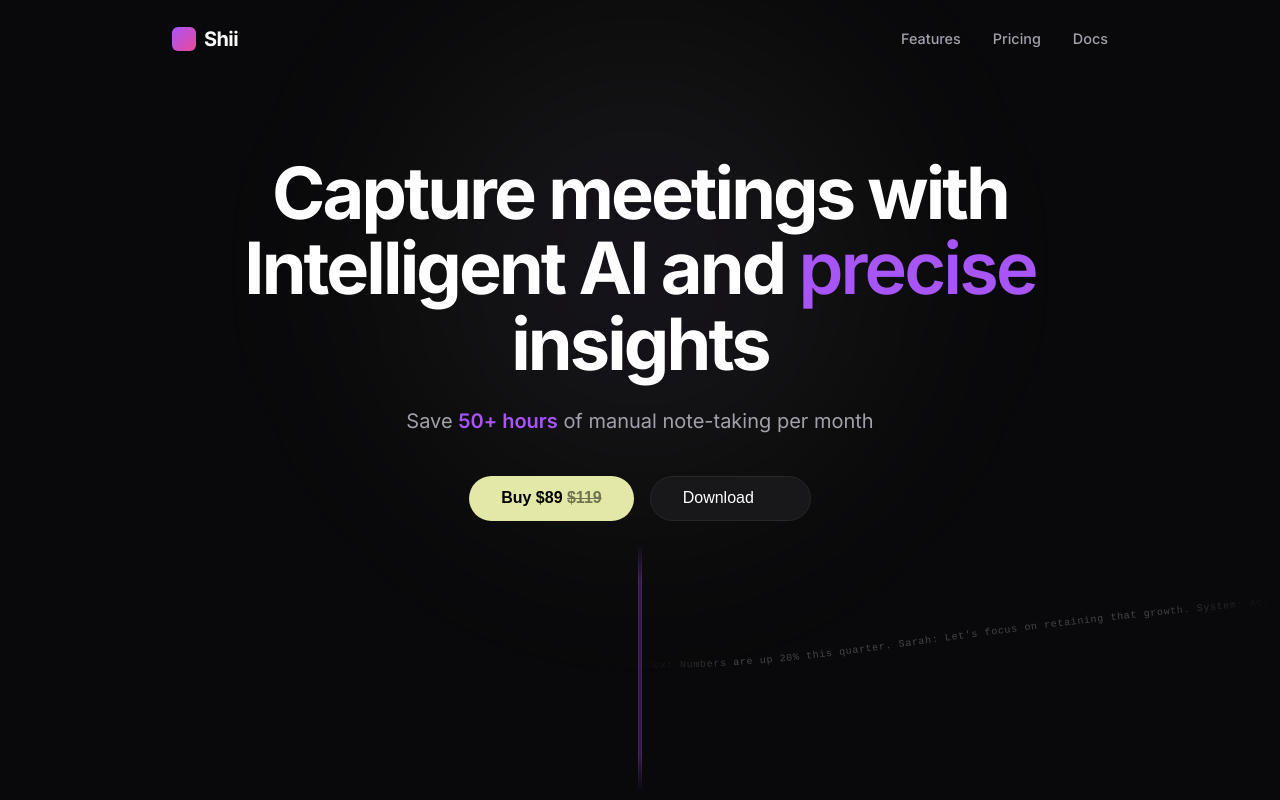
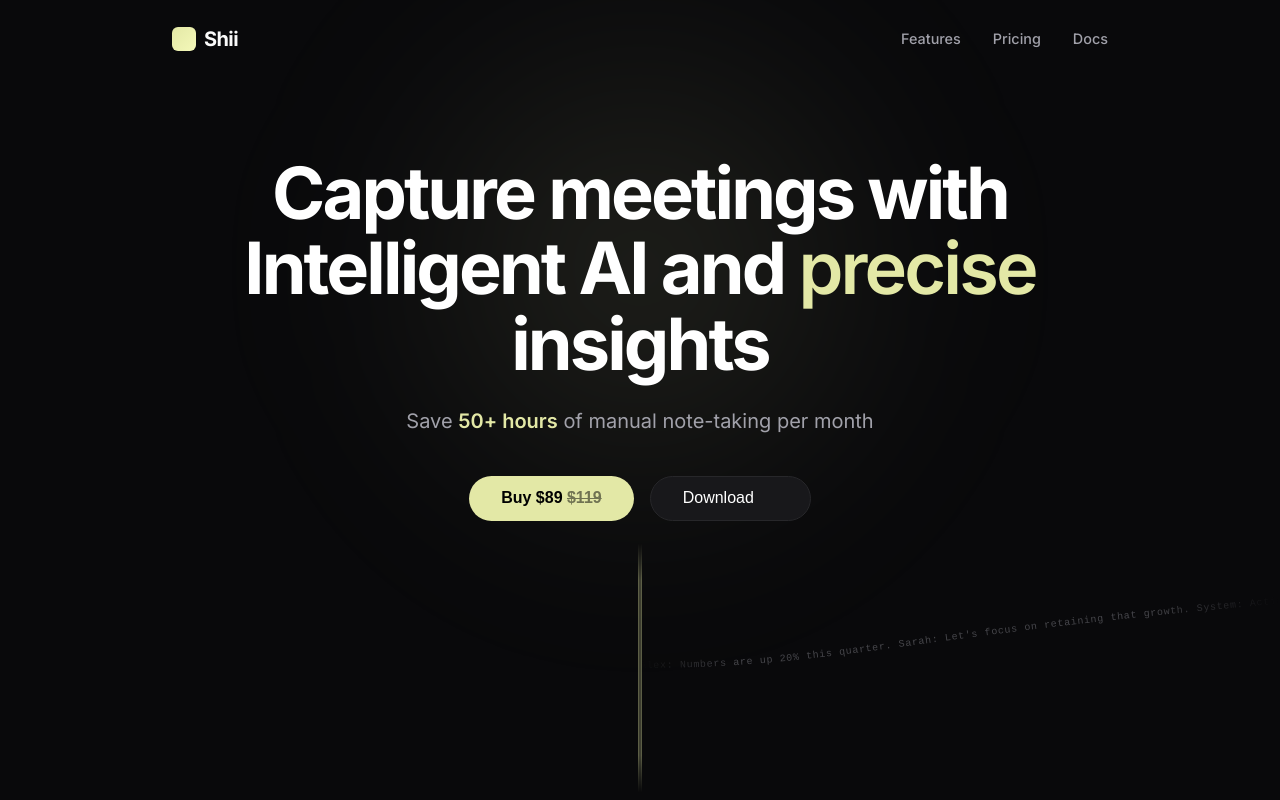
Before and after one commit to princecodes247/shii, a Next.js app: page / in a window 1280 px wide. Shown: the top 800 px of the page. Built offline with nearby package versions, Linux system fonts and the light colour scheme; some icons are missing.

Commit message:
change accent colors

```diff
--- a/src/app/page.module.css
+++ b/src/app/page.module.css
@@ -16,7 +16,7 @@
   transform: translateX(-50%);
   width: 800px;
   height: 800px;
-  background: radial-gradient(circle, rgba(139, 92, 246, 0.1) 0%, rgba(227, 232, 166, 0.05) 30%, transparent 60%);
+  background: radial-gradient(circle, rgba(227, 232, 166, 0.12) 0%, rgba(227, 232, 166, 0.05) 30%, transparent 60%);
   filter: blur(80px);
   z-index: 0;
   pointer-events: none;
@@ -47,7 +47,7 @@
 .logoIcon {
   width: 24px;
   height: 24px;
-  background: linear-gradient(135deg, #a855f7, #ec4899);
+  background: linear-gradient(135deg, var(--accent), var(--accent-hover));
   border-radius: 6px;
 }
 
@@ -152,7 +152,7 @@
 }
 
 .highlightText {
-  color: #a855f7;
+  color: var(--accent);
   font-weight: 600;
 }
 
@@ -233,7 +233,7 @@
 
 .audioBar {
   width: 5px;
-  background: linear-gradient(to top, var(--accent), var(--chip-green));
+  background: linear-gradient(to top, var(--accent), var(--accent-hover));
   border-radius: 3px;
   animation-name: audioPulse;
   animation-iteration-count: infinite;
--- a/src/components/AudioPipeline.module.css
+++ b/src/components/AudioPipeline.module.css
@@ -86,10 +86,10 @@
   transform: translate(-50%, -50%);
   width: 4px;
   height: 250px;
-  background: rgba(168, 85, 247, 0.6);
-  border-left: 1px solid rgba(168, 85, 247, 0.9);
-  border-right: 1px solid rgba(168, 85, 247, 0.9);
-  box-shadow: 0 0 20px 4px rgba(168, 85, 247, 0.5);
+  background: rgba(227, 232, 166, 0.6);
+  border-left: 1px solid rgba(227, 232, 166, 0.9);
+  border-right: 1px solid rgba(227, 232, 166, 0.9);
+  box-shadow: 0 0 20px 4px rgba(227, 232, 166, 0.5);
   backdrop-filter: blur(8px) brightness(1.5);
   -webkit-backdrop-filter: blur(8px) brightness(1.5);
   mask-image: linear-gradient(to bottom, transparent, black 15%, black 85%, transparent);
```
